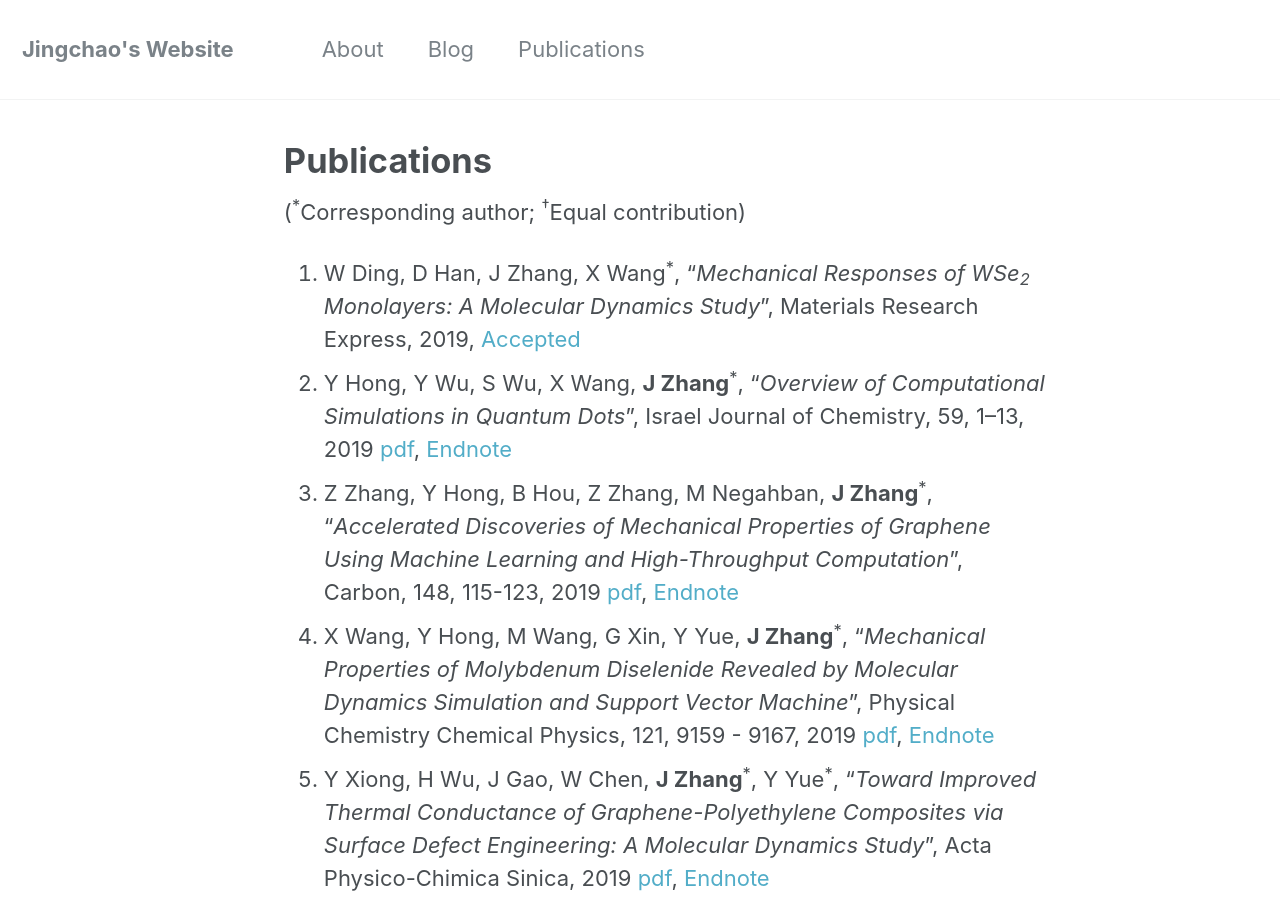
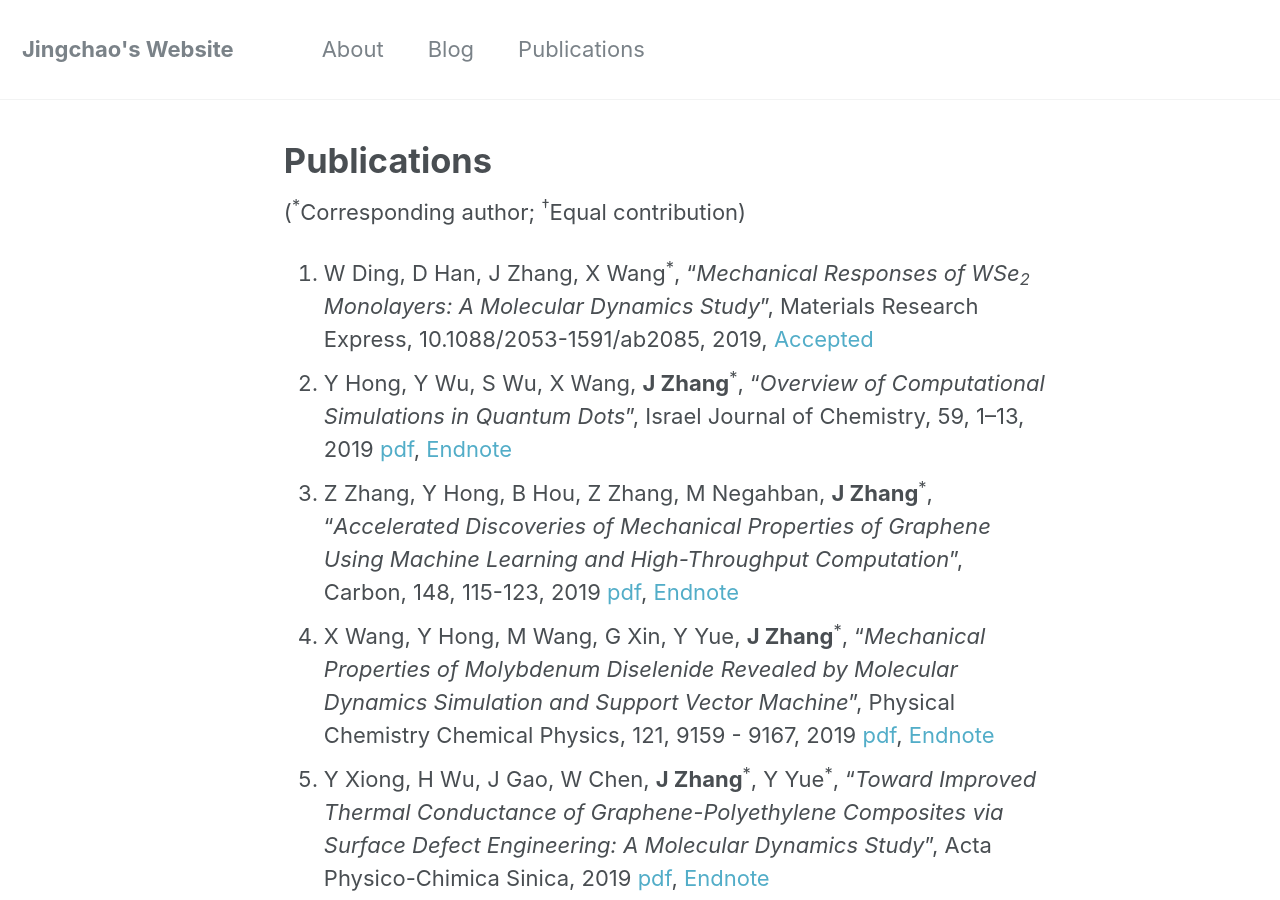
Before and after one commit to JingchaoZhang/JingchaoZhang.github.io, a Jekyll site: the page built from _pages/publications.md, in a window 1280 px wide and 900 px high. Built offline with Jekyll 4.4.1, drawn with Linux system fonts in a browser that asks for light colours.

Commit message:
Update publications.md

```diff
--- a/_pages/publications.md
+++ b/_pages/publications.md
@@ -7,7 +7,7 @@
 
 (<sup>\*</sup>Corresponding author; <sup>†</sup>Equal contribution)
 
-1. W Ding, D Han, J Zhang, X Wang<sup>\*</sup>, "_Mechanical Responses of WSe<sub>2</sub> Monolayers: A Molecular Dynamics Study_", Materials Research Express, 2019, [Accepted]()
+1. W Ding, D Han, J Zhang, X Wang<sup>\*</sup>, "_Mechanical Responses of WSe<sub>2</sub> Monolayers: A Molecular Dynamics Study_", Materials Research Express, 10.1088/2053-1591/ab2085, 2019, [Accepted](https://iopscience.iop.org/article/10.1088/2053-1591/ab2085/pdf)
 1. Y Hong, Y Wu, S Wu, X Wang, **J Zhang**<sup>\*</sup>, "_Overview of Computational Simulations in Quantum Dots_", Israel Journal of Chemistry, 59, 1–13, 2019 [pdf](https://drive.google.com/file/d/14MZ9eGvzLXFkTjf9m713s-8ooDSlySMd/view?usp=sharing), [Endnote](https://drive.google.com/uc?export=download&id=11IbuYseV9TjA5so-vHovLT9ubQ1G5U4H)
 1. Z Zhang, Y Hong, B Hou, Z Zhang, M Negahban, **J Zhang**<sup>\*</sup>, "_Accelerated Discoveries of Mechanical Properties of Graphene Using Machine Learning and High-Throughput Computation_", Carbon, 148, 115-123, 2019 [pdf](https://drive.google.com/file/d/135cjpy0XeG1xwKV36J-Po_XvT4CtbtMK/view?usp=sharing), [Endnote](https://drive.google.com/uc?export=download&id=1ixkfDtvS0PK2id4dCfvVZWeD0Sae-Cz0)
 1. X Wang, Y Hong, M Wang, G Xin, Y Yue, **J Zhang**<sup>\*</sup>, "_Mechanical Properties of Molybdenum Diselenide Revealed by Molecular Dynamics Simulation and Support Vector Machine_", Physical Chemistry Chemical Physics, 121, 9159 - 9167, 2019 [pdf](https://drive.google.com/file/d/1205C1SydYCXIFLepqr-7IZ5TqufQvjko/view?usp=sharing), [Endnote](https://drive.google.com/uc?export=download&id=1zBJ06I1Ayb-WC6SJPT4VjHsIRyD1CRfW)
```
